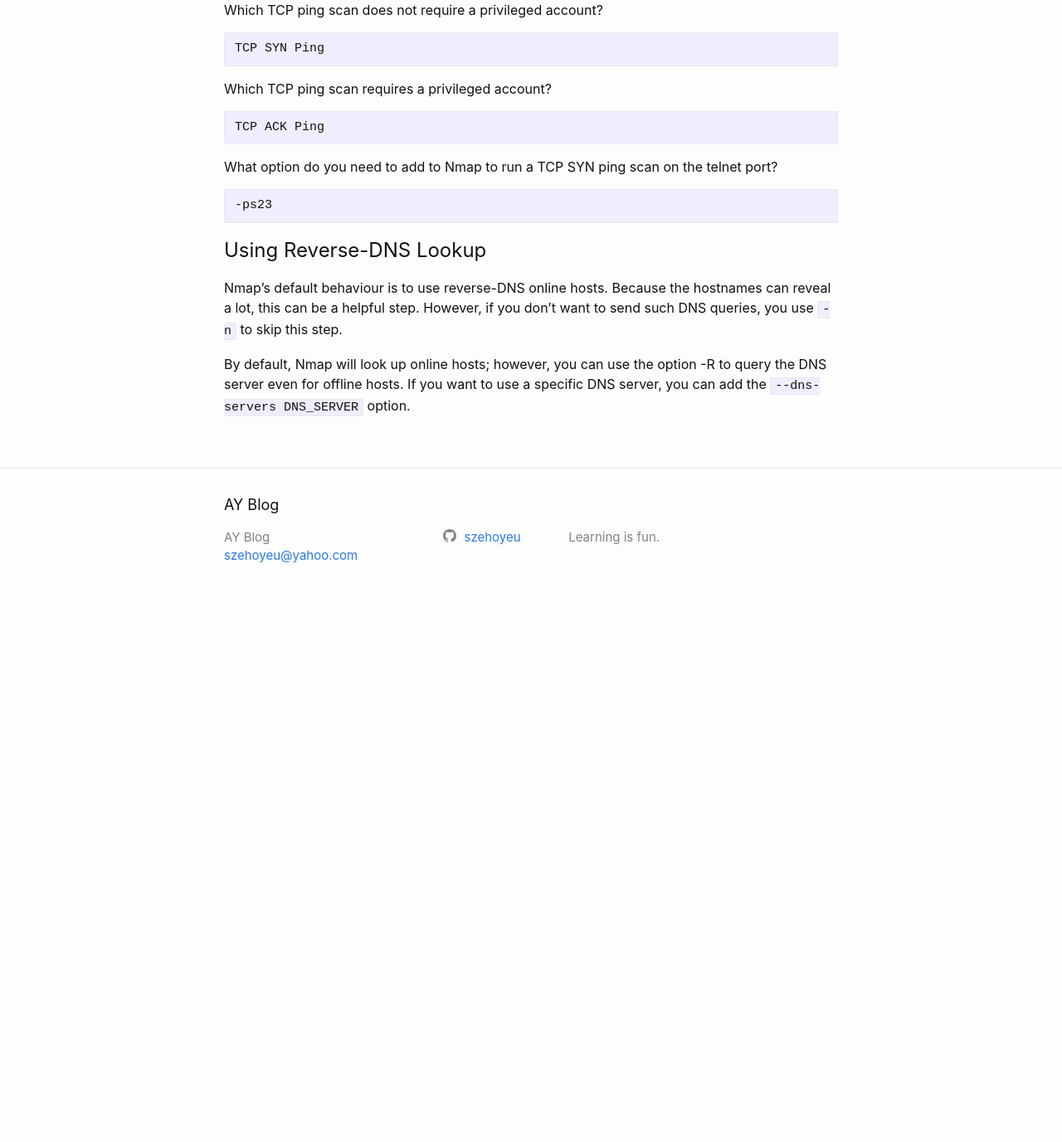
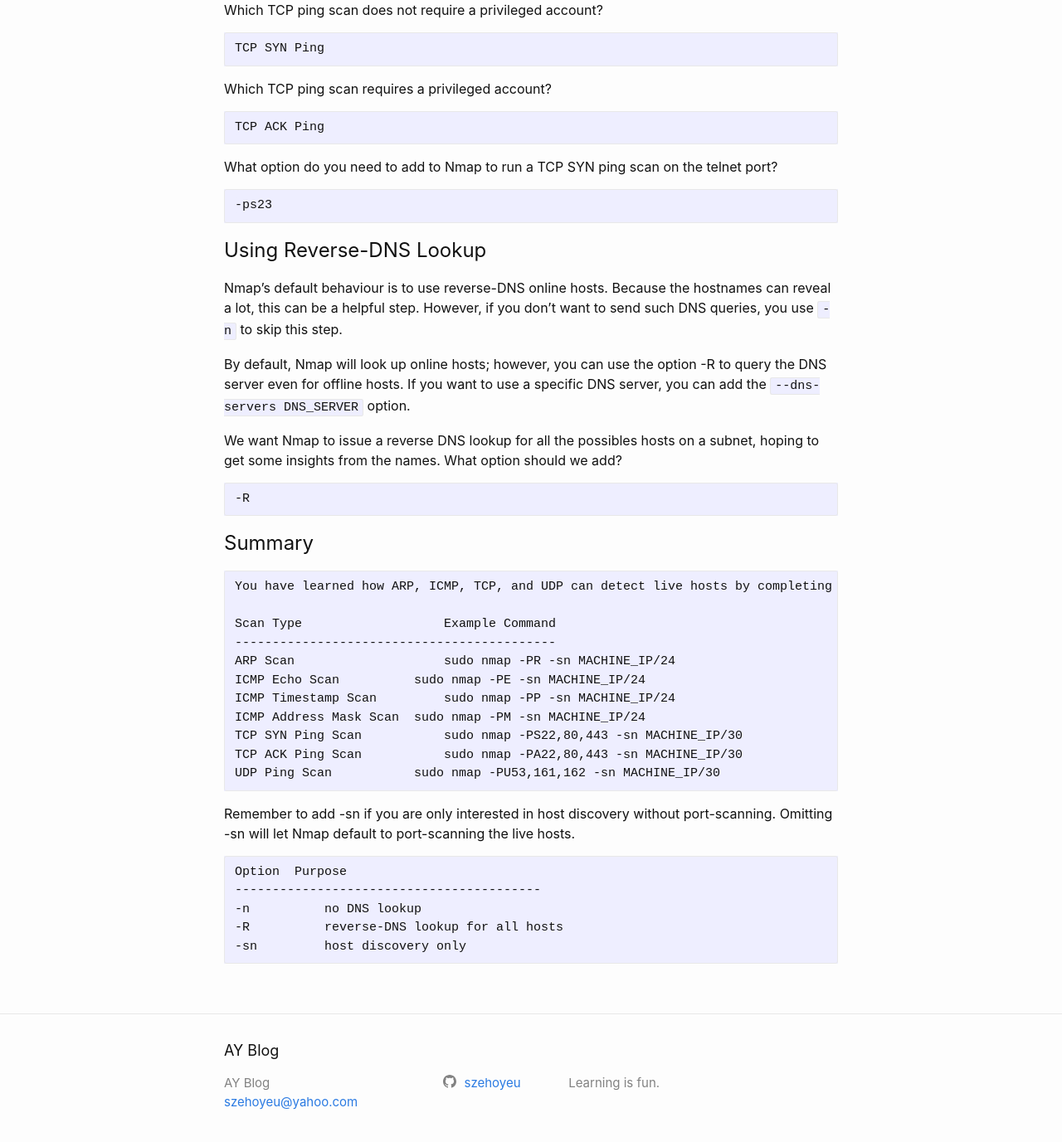
Before and after one commit to szehoyeu/blog, a Jekyll site: the page built from _posts/2024-02-06-nmap01-Live-Host-Discovery.md, in a window 1280 px wide and 1400 px high, scrolled down 13718 px. Shown: the top 1377 px of the window at 83% size. Built offline with Jekyll 4.4.1, drawn with Linux system fonts in a browser that asks for light colours; before the commit the page ends 14460 px from its top, so only the background shows below that; some of the changed text lies outside the part shown.

Commit message:
Edited nmap

````diff
--- a/_posts/2024-02-06-nmap01-Live-Host-Discovery.md
+++ b/_posts/2024-02-06-nmap01-Live-Host-Discovery.md
@@ -1,8 +1,8 @@
 ---
 layout: post
-title:  "Learning Nmap"
-date:   2024-02-04 14:00:00 +0000
-categories: THM-NMap,RootMe, OpenVPN room
+title:  "Learning Nmap - Live Host Discovery"
+date:   2024-02-05 14:00:00 +0000
+categories: NMap - Live Host Disovery
 image:
 ---
 
@@ -571,3 +571,39 @@ Using Reverse-DNS Lookup
 Nmap’s default behaviour is to use reverse-DNS online hosts. Because the hostnames can reveal a lot, this can be a helpful step. However, if you don’t want to send such DNS queries, you use ```-n``` to skip this step.
 
 By default, Nmap will look up online hosts; however, you can use the option -R to query the DNS server even for offline hosts. If you want to use a specific DNS server, you can add the ```--dns-servers DNS_SERVER``` option.
+
+
+We want Nmap to issue a reverse DNS lookup for all the possibles hosts on a subnet, hoping to get some insights from the names. What option should we add?
+```
+-R
+```
+
+Summary
+===
+
+
+
+
+```
+You have learned how ARP, ICMP, TCP, and UDP can detect live hosts by completing this room. Any response from a host is an indication that it is online. Below is a quick summary of the command-line options for Nmap that we have covered.
+
+Scan Type	            Example Command
+-------------------------------------------
+ARP Scan	            sudo nmap -PR -sn MACHINE_IP/24
+ICMP Echo Scan	        sudo nmap -PE -sn MACHINE_IP/24
+ICMP Timestamp Scan	    sudo nmap -PP -sn MACHINE_IP/24
+ICMP Address Mask Scan	sudo nmap -PM -sn MACHINE_IP/24
+TCP SYN Ping Scan	    sudo nmap -PS22,80,443 -sn MACHINE_IP/30
+TCP ACK Ping Scan	    sudo nmap -PA22,80,443 -sn MACHINE_IP/30
+UDP Ping Scan	        sudo nmap -PU53,161,162 -sn MACHINE_IP/30
+```
+
+Remember to add -sn if you are only interested in host discovery without port-scanning. Omitting -sn will let Nmap default to port-scanning the live hosts.
+
+```
+Option	Purpose
+-----------------------------------------
+-n	    no DNS lookup
+-R	    reverse-DNS lookup for all hosts
+-sn	    host discovery only
+```
````
Also changed, not shown: _posts/2024-02-06-nmap02-Basic-Port-Scans.md (+1 -1 lines).
